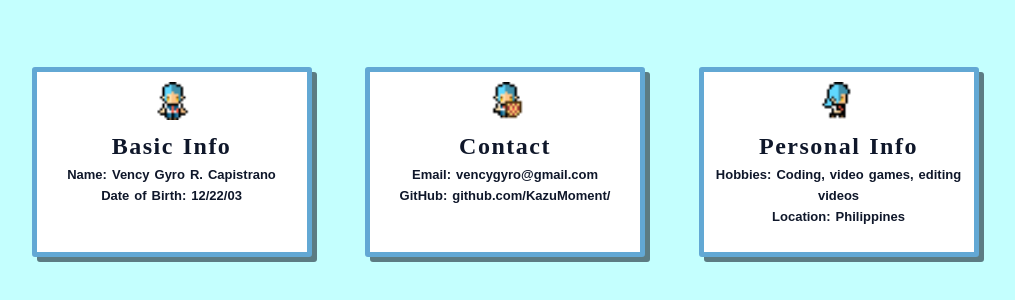
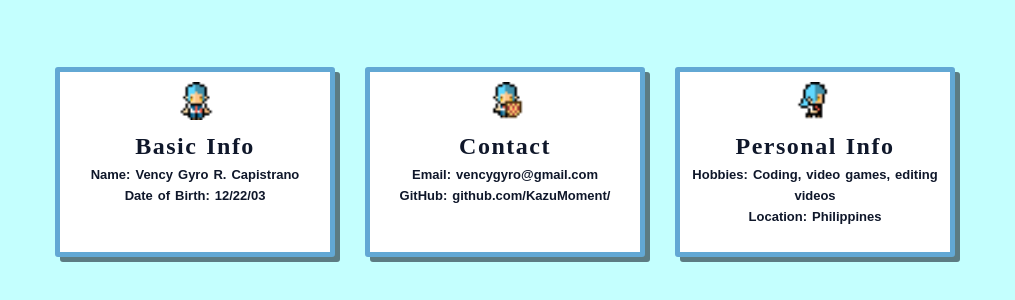
Before and after one commit to KazuMoment/CapistranoVencyGyroCS3103_WSTactivities, a plain HTML site: page Exercise Sets/Exercise Set 2/about.html in a window 1280 px wide. Shown: the part 238-538 px from the top of the page, without its empty margins (135-1150 px from the left). Drawn offline with Linux system fonts and the light colour scheme.

Commit message:
Add files via upload

```diff
--- a/Exercise Sets/Exercise Set 2/styles.css
+++ b/Exercise Sets/Exercise Set 2/styles.css
@@ -19,8 +19,7 @@ body{
 }
 
 .container {
-    width: 80%;
-    height: 700px;
+    height: 100vh;
     margin: 0 auto;
     display: flex;
     flex-direction: row;
```
